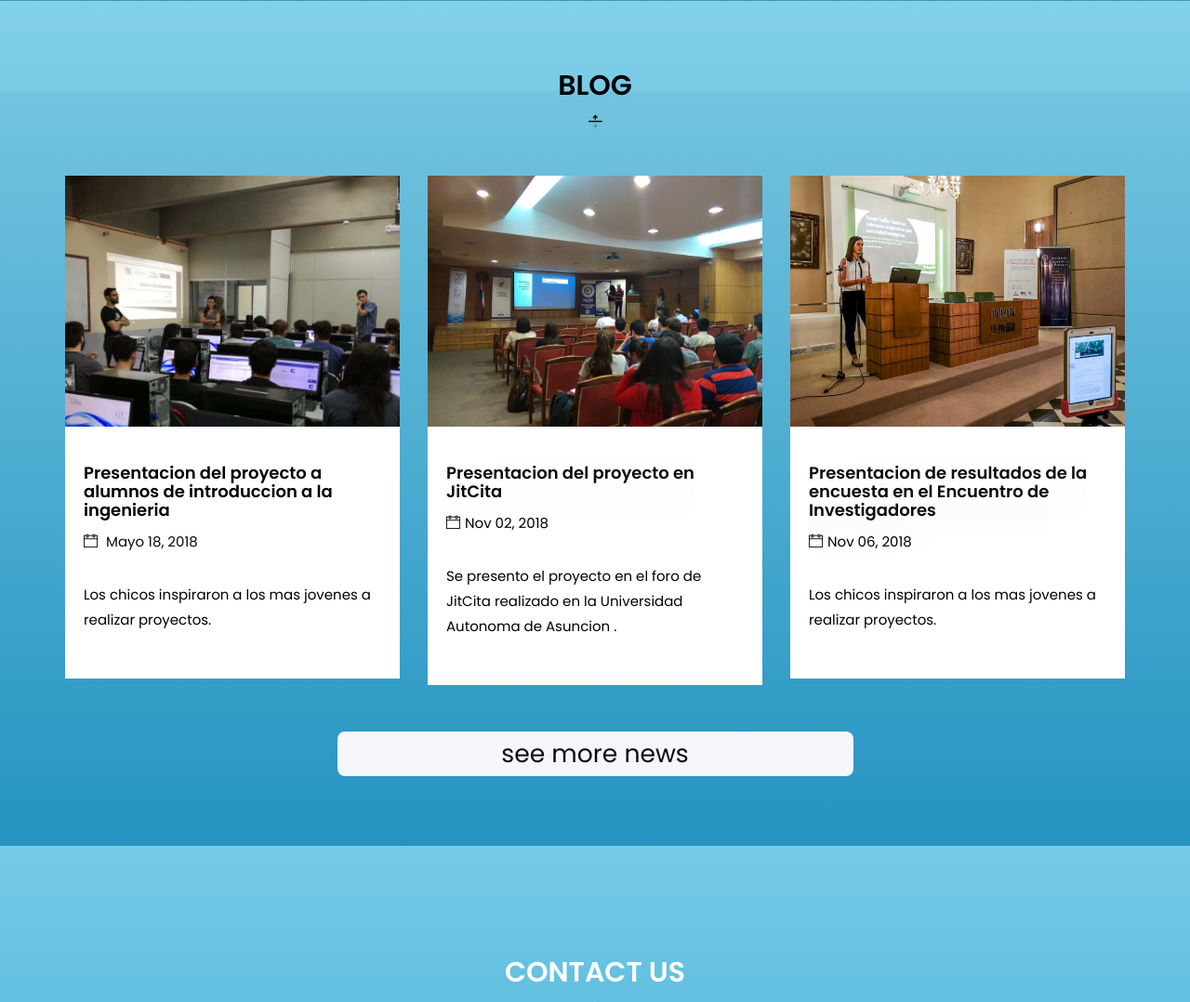
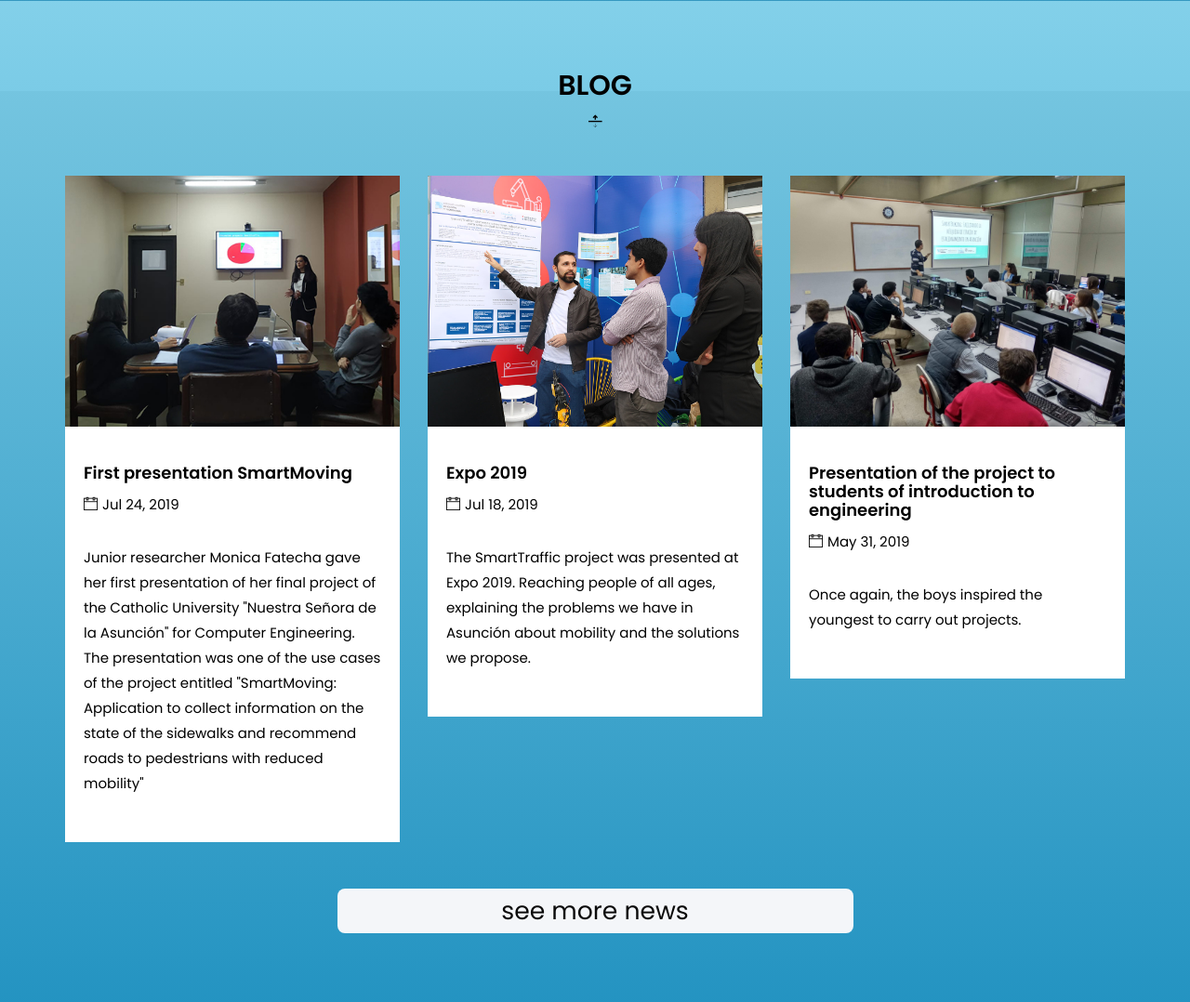
Before and after one commit to SmartTrafficPY/Smarttraffic-Webpage, a Django app: template smwebsite/templates/ucarpooling/index.html in a window 1280 px wide. Shown: the part 3352-4430 px from the top of the page at 93% size. Run offline with Django 3.2, Linux system fonts and the light colour scheme; the template is opened without the code that fills it, so the values that code supplies are empty; some libraries are stand-ins or nearby versions.

Commit message:
Hotfix translations

```diff
--- a/smwebsite/templates/ucarpooling/index.html
+++ b/smwebsite/templates/ucarpooling/index.html
@@ -170,7 +170,7 @@
                 <div class="col-xs-12 col-sm-6 col-md-4">
                     <div class="box">
                         <div class="box-screenshot">
-                            <img src="{% static 'smwebsite/images/ucarpooling/screenshot-ucarpooling.png' %}" alt="">
+                            <!-- <img src="{% static 'smwebsite/images/ucarpooling/screenshot-ucarpooling.png' %}" alt=""> -->
                         </div>
                         <h3>{% trans 'Safe' %}</h3>
                         <p>{% trans 'Only the people of a community can make carpool between them' %}</p>
@@ -179,7 +179,7 @@
                 <div class="col-xs-12 col-sm-6 col-md-4">
                     <div class="box">
                         <div class="box-screenshot">
-                            <img src="{% static 'smwebsite/images/screenshot-example.png' %}" alt="">
+                            <!-- <img src="{% static 'smwebsite/images/ucarpooling/screenshot-ucarpooling.png' %}" alt=""> -->
                         </div>
                         <h3>{% trans 'Automatic matching' %}</h3>
                         <p>{% trans 'Accepting fellow poolers based on a level of compatibility' %}</p>
@@ -188,7 +188,7 @@
                 <div class="col-xs-12 col-sm-6 col-md-4">
                     <div class="box">
                         <div class="box-screenshot">
-                            <img src="{% static 'smwebsite/images/screenshot-example.png' %}" alt="">
+                            <!-- <img src="{% static 'smwebsite/images/ucarpooling/screenshot-ucarpooling.png' %}" alt=""> -->
                         </div>
                         <h3>{% trans 'In-app chat system' %}</h3>
                         <p>{% trans 'Chat with pool mates within the app to not share phone numbers or email' %}</p>
@@ -197,7 +197,7 @@
                 <div class="col-xs-12 col-sm-6 col-md-4">
                     <div class="box">
                         <div class="box-screenshot">
-                            <img src="{% static 'smwebsite/images/screenshot-example.png' %}" alt="">
+                            <!-- <img src="{% static 'smwebsite/images/ucarpooling/screenshot-ucarpooling.png' %}" alt=""> -->
                         </div>
                         <h3>{% trans 'Filter of poolers' %}</h3>
                         <p>{% trans 'The ability to filter by sex, musical tastes, level of eloquence, smoker' %}</p>
@@ -206,7 +206,7 @@
                 <div class="col-xs-12 col-sm-6 col-md-4">
                     <div class="box">
                         <div class="box-screenshot">
-                            <img src="{% static 'smwebsite/images/screenshot-example.png' %}" alt="">
+                            <!-- <img src="{% static 'smwebsite/images/ucarpooling/screenshot-ucarpooling.png' %}" alt=""> -->
                         </div>
                         <h3>{% trans 'Real-time map' %}</h3>
                         <p>{% trans 'To be able to see exactly where the fellow poolers are' %}</p>
@@ -215,7 +215,7 @@
                 <div class="col-xs-12 col-sm-6 col-md-4">
                     <div class="box">
                         <div class="box-screenshot">
-                            <img src="{% static 'smwebsite/images/screenshot-example.png' %}" alt="">
+                            <!-- <img src="{% static 'smwebsite/images/ucarpooling/screenshot-ucarpooling.png' %}" alt=""> -->
                         </div>
                         <h3>{% trans 'Reviews and friends in common system' %}</h3>
                         <p>{% trans 'The ability to have the necessary information to accept or reject a carpool' %} </p>
@@ -288,45 +288,42 @@
                 <div class="col-xs-12 col-sm-4">
                     <div class="single-blog">
                         <div class="blog-foto">
-                            <img src="{% static 'smwebsite/images/dissemination/20180518-IntroIng/IMG-20180716-WA0011-ratio.jpg' %}" alt="">
+                            <img src="{% static 'smwebsite\images\dissemination\20190725-presentMoni\moni-presentacion.jpg' %}" alt="">
                         </div>
                         <div class="blog-content">
-                            <h3>Presentacion del proyecto a alumnos de introduccion a la ingenieria</h3>
+                            <h3>{% trans 'First presentation SmartMoving' %}</h3>
                             <ul class="blog-meta">
-<!--                                <li><span class="ti-user"></span> <a href="#">Admin</a></li>-->
-                                <li><span class="ti-calendar"></span> <a href="#">Mayo 18, 2018</a></li>
+                                <li><span class="ti-calendar"></span>Jul 24, 2019</li>
                             </ul>
-                            <p>Los chicos inspiraron a los mas jovenes a realizar proyectos.</p>
+                            <p>{% trans 'Junior researcher Monica Fatecha gave her first presentation of her final project of the Catholic University "Nuestra Señora de la Asunción" for Computer Engineering. The presentation was one of the use cases of the project entitled "SmartMoving: Application to collect information on the state of the sidewalks and recommend roads to pedestrians with reduced mobility" '%} </p>
                         </div>
                     </div>
                 </div>
                 <div class="col-xs-12 col-sm-4">
                     <div class="single-blog">
                         <div class="blog-foto">
-                            <img src="{% static 'smwebsite/images/dissemination/20181102-JitCita/nathalie_presentando.jpeg' %}" alt="">
+                            <img src="{% static 'smwebsite/images/dissemination/20190718-expo2019/20190718-expo2019.jpg' %}" alt="">
                         </div>
                         <div class="blog-content">
-                            <h3><a href="#">Presentacion del proyecto en JitCita</a></h3>
+                            <h3>{% trans 'Expo 2019' %}</h3>
                             <ul class="blog-meta">
-                                <!--                                <li><span class="ti-user"></span> <a href="#">Admin</a></li>-->
-                                <li><span class="ti-calendar"></span>Nov 02, 2018</li>
+                                <li><span class="ti-calendar"></span>Jul 18, 2019</li>
                             </ul>
-                            <p>Se presento el proyecto en el foro de JitCita realizado en la Universidad Autonoma de Asuncion .</p>
+                            <p>{% trans 'The SmartTraffic project was presented at Expo 2019. Reaching people of all ages, explaining the problems we have in Asunción about mobility and the solutions we propose.'%} </p>
                         </div>
                     </div>
                 </div>
                 <div class="col-xs-12 col-sm-4">
                     <div class="single-blog">
                         <div class="blog-foto">
-                            <img src="{% static 'smwebsite/images/dissemination/20181106-IIIEncuentroInvestigadores-SCP/paty_encuesta.jpeg' %}" alt="">
+                            <img src="{% static 'smwebsite/images/dissemination/20190531-IntroIng/IMG_20190531_144013.jpg' %}" alt="">
                         </div>
                         <div class="blog-content">
-                            <h3><a href="#">Presentacion de resultados de la encuesta en el Encuentro de Investigadores</a></h3>
+                            <h3>{% trans 'Presentation of the project to students of introduction to engineering' %}</h3>
                             <ul class="blog-meta">
-                                <!--                                <li><span class="ti-user"></span> <a href="#">Admin</a></li>-->
-                                <li><span class="ti-calendar"></span>Nov 06, 2018</li>
+                                <li><span class="ti-calendar"></span>May 31, 2019</li>
                             </ul>
-                            <p>Los chicos inspiraron a los mas jovenes a realizar proyectos.</p>
+                            <p>{% trans 'Once again, the boys inspired the youngest to carry out projects.'%} </p>
                         </div>
                     </div>
                 </div>
```
Also changed, not shown: smwebsite/templates/smartmoving/index.html (+12 -15 lines), smwebsite/templates/smartparking/index.html (+12 -15 lines), smwebsite/locale/es/LC_MESSAGES/django.po, smwebsite/locale/it/LC_MESSAGES/django.po, 2 other files.
